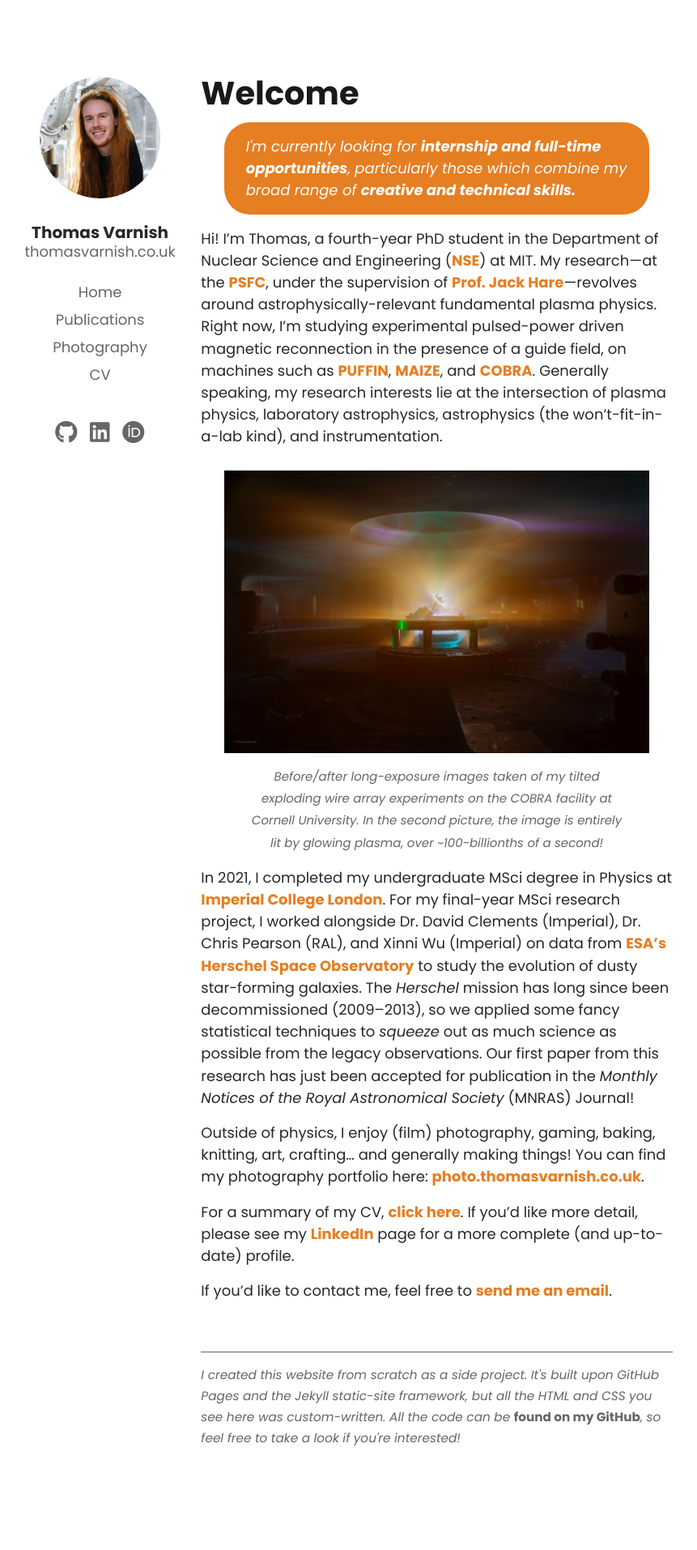
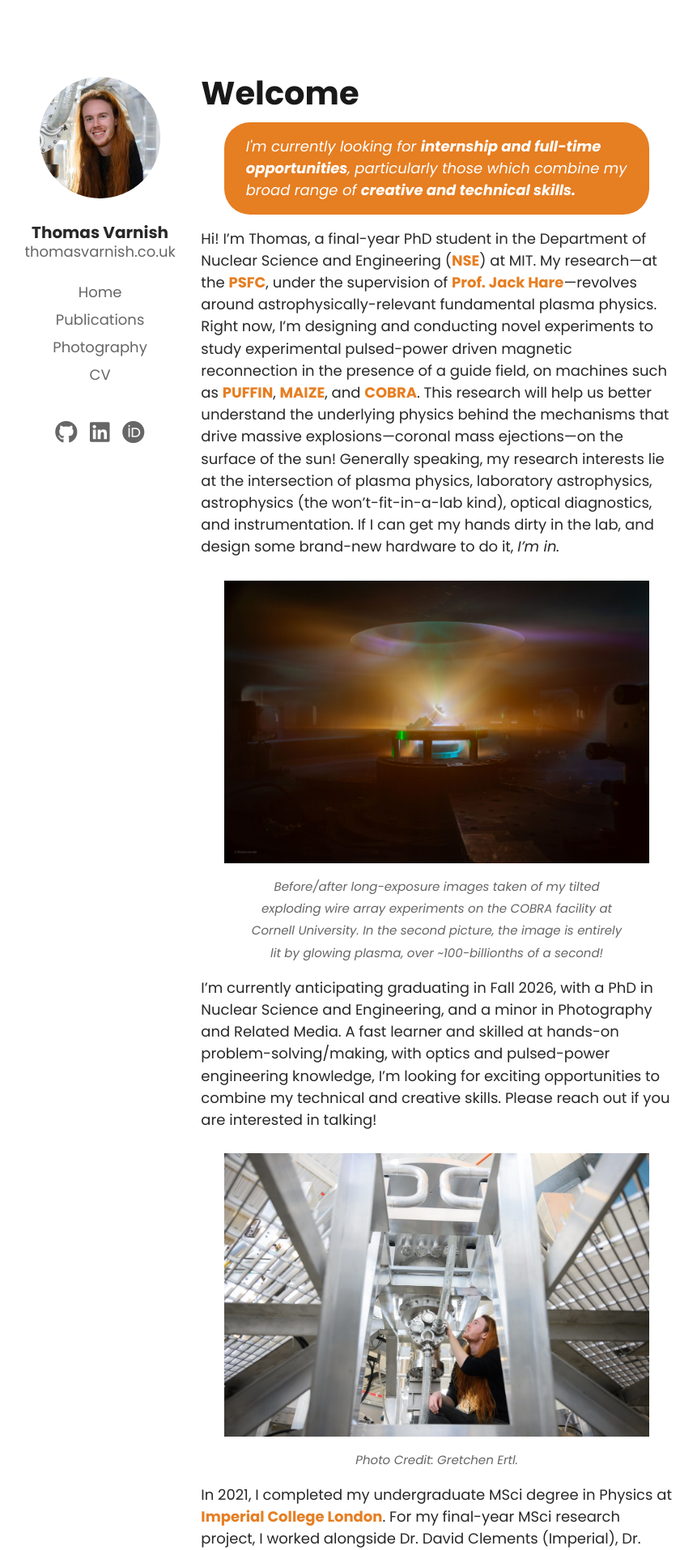
Before and after one commit to tvarnish/tvarnish.github.io, a Jekyll site: the page built from about.md, in a window 1280 px wide. Shown: the top 1914 px of the page at 81% size, without its empty margins (167-1028 px from the left). Built offline with Jekyll 4.4.1, drawn with Linux system fonts in a browser that asks for light colours; nearby versions of some CDN libraries; before the commit the page ends 1885 px from its top, so only the background shows below that; some of the changed text lies outside the part shown.

Commit message:
Update about page text

```diff
--- a/about.md
+++ b/about.md
@@ -14,7 +14,12 @@ enable_maths: false
     </a>
 </div>
 
-Hi! I'm Thomas, a fourth-year PhD student in the Department of Nuclear Science and Engineering ([NSE](http://web.mit.edu/nse/)) at MIT. My research---at the [PSFC](https://www.psfc.mit.edu/), under the supervision of [Prof. Jack Hare](https://www.jackdhare.net/)---revolves around astrophysically-relevant fundamental plasma physics. Right now, I'm studying experimental pulsed-power driven magnetic reconnection in the presence of a guide field, on machines such as [PUFFIN](https://puffin.ece.cornell.edu/), [MAIZE](https://plasmabay.engin.umich.edu/research/michigan-accelerator-for-inductive-z-pinch-experiments-maize/), and [COBRA](https://www.lps.cornell.edu/). Generally speaking, my research interests lie at the intersection of plasma physics, laboratory astrophysics, astrophysics (the won't-fit-in-a-lab kind), and instrumentation.
+Hi! I'm Thomas, a final-year PhD student in the Department of Nuclear Science and Engineering ([NSE](http://web.mit.edu/nse/)) at MIT.
+My research---at the [PSFC](https://www.psfc.mit.edu/), under the supervision of [Prof. Jack Hare](https://www.jackdhare.net/)---revolves around astrophysically-relevant fundamental plasma physics.
+Right now, I'm designing and conducting novel experiments to study experimental pulsed-power driven magnetic reconnection in the presence of a guide field, on machines such as [PUFFIN](https://puffin.ece.cornell.edu/), [MAIZE](https://plasmabay.engin.umich.edu/research/michigan-accelerator-for-inductive-z-pinch-experiments-maize/), and [COBRA](https://www.lps.cornell.edu/).
+This research will help us better understand the underlying physics behind the mechanisms that drive massive explosions---coronal mass ejections---on the surface of the sun!
+Generally speaking, my research interests lie at the intersection of plasma physics, laboratory astrophysics, astrophysics (the won't-fit-in-a-lab kind), optical diagnostics, and instrumentation.
+If I can get my hands dirty in the lab, and design some brand-new hardware to do it, <i>I'm in.</i>
 
 <!-- <div class="post-image">
     <img src="assets/maize.jpg" alt="Brightly-coloured plasma is shown glowing outwards from two small tilted cylindrical arrays of thin carbon wires."/>
@@ -29,11 +34,26 @@ Hi! I'm Thomas, a fourth-year PhD student in the Department of Nuclear Science a
     <p> Before/after long-exposure images taken of my tilted exploding wire array experiments on the COBRA facility at Cornell University. In the second picture, the image is entirely lit by glowing plasma, over ~100-billionths of a second! </p>
 </div>
 
-In 2021, I completed my undergraduate MSci degree in Physics at [Imperial College London](https://imperial.ac.uk/). For my final-year MSci research project, I worked alongside Dr. David Clements (Imperial), Dr. Chris Pearson (RAL), and Xinni Wu (Imperial) on data from [ESA's Herschel Space Observatory](https://www.cosmos.esa.int/web/herschel/home) to study the evolution of dusty star-forming galaxies. The *Herschel* mission has long since been decommissioned (2009&ndash;2013), so we applied some fancy statistical techniques to *squeeze* out as much science as possible from the legacy observations. Our first paper from this research has just been accepted for publication in the *Monthly Notices of the Royal Astronomical Society* (MNRAS) Journal!
+I'm currently anticipating graduating in Fall 2026, with a PhD in Nuclear Science and Engineering, and a minor in Photography and Related Media.
+A fast learner and skilled at hands-on problem-solving/making, with optics and pulsed-power engineering knowledge, I'm looking for exciting opportunities to combine my technical and creative skills.
+Please reach out if you are interested in talking!
 
-Outside of physics, I enjoy (film) photography, gaming, baking, knitting, art, crafting... and generally making things! You can find my photography portfolio here: [photo.thomasvarnish.co.uk](https://photo.thomasvarnish.co.uk/).
+<div class="post-image">
+    <img src="assets/thomas_puffin.jpg"/>
+    <p> Photo Credit: Gretchen Ertl. </p>
+</div>
 
-For a summary of my CV, [click here](/cv). If you'd like more detail, please see my [LinkedIn](https://linkedin.com/in/{{ site.author.linkedin }}) page for a more complete (and up-to-date) profile.
+In 2021, I completed my undergraduate MSci degree in Physics at [Imperial College London](https://imperial.ac.uk/).
+For my final-year MSci research project, I worked alongside Dr. David Clements (Imperial), Dr. Chris Pearson (RAL), and Xinni Wu (Imperial) on data from [ESA's Herschel Space Observatory](https://www.cosmos.esa.int/web/herschel/home) to study the evolution of dusty star-forming galaxies.
+The *Herschel* mission has long since been decommissioned (2009&ndash;2013), so we applied some fancy statistical techniques to *squeeze* out as much science as possible from the legacy observations.
+Our first two papers from this researchannouncing the deepest-ever far-infrared observations made by the Herschel Space Observatory have been published---and heavily featured by 24 online news outlets---in the *Monthly Notices of the Royal Astronomical Society* (MNRAS) Journal!
+You can view a list of my [academic publications here](/publications).
+
+Outside of physics, I enjoy photography (particularly with film), gaming, baking, knitting, art, crafting... and generally making things!
+You can find my photography portfolio here: [photo.thomasvarnish.co.uk](https://photo.thomasvarnish.co.uk/), including some of my [published work](https://www.pride.com/rhode-island-pride-2025).
+
+For a summary of my CV, [click here](/cv).
+If you'd like more detail, please see my [LinkedIn](https://linkedin.com/in/{{ site.author.linkedin }}) page for a more complete profile.
 
 If you'd like to contact me, feel free to [send me an email](mailto:tvarnish@mit.edu).
 
--- a/assets/css/main.css
+++ b/assets/css/main.css
@@ -270,6 +270,10 @@ strong {
 
 ul {
     margin-bottom: 1rem;
+}
+
+i {
+    font-style: italic;
 }
 
 .profile-picture {
```
Also changed, not shown: assets/thomas_puffin.jpg (added).
